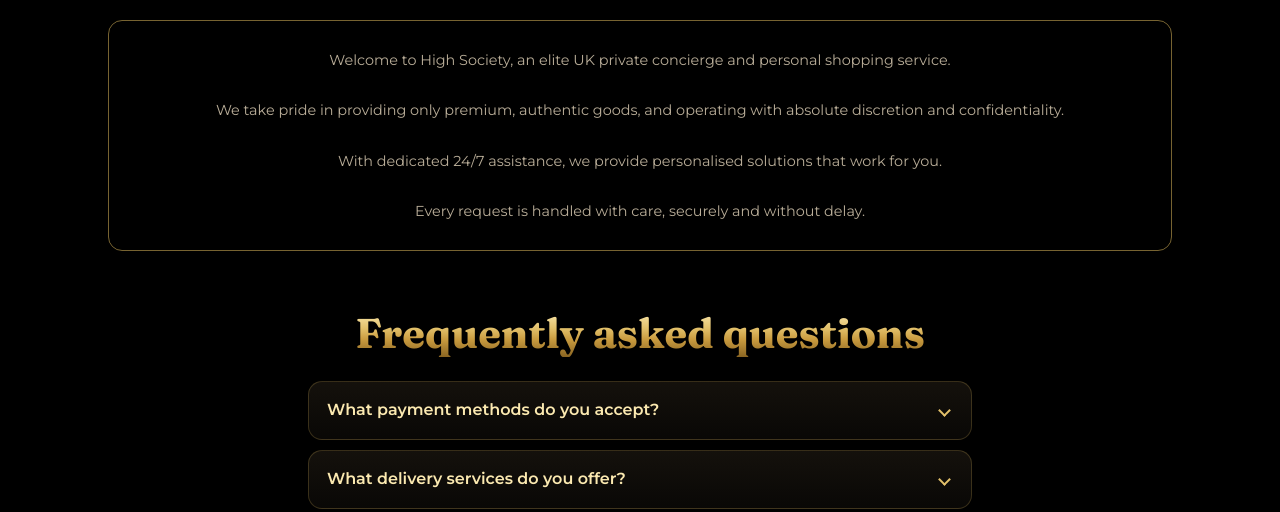
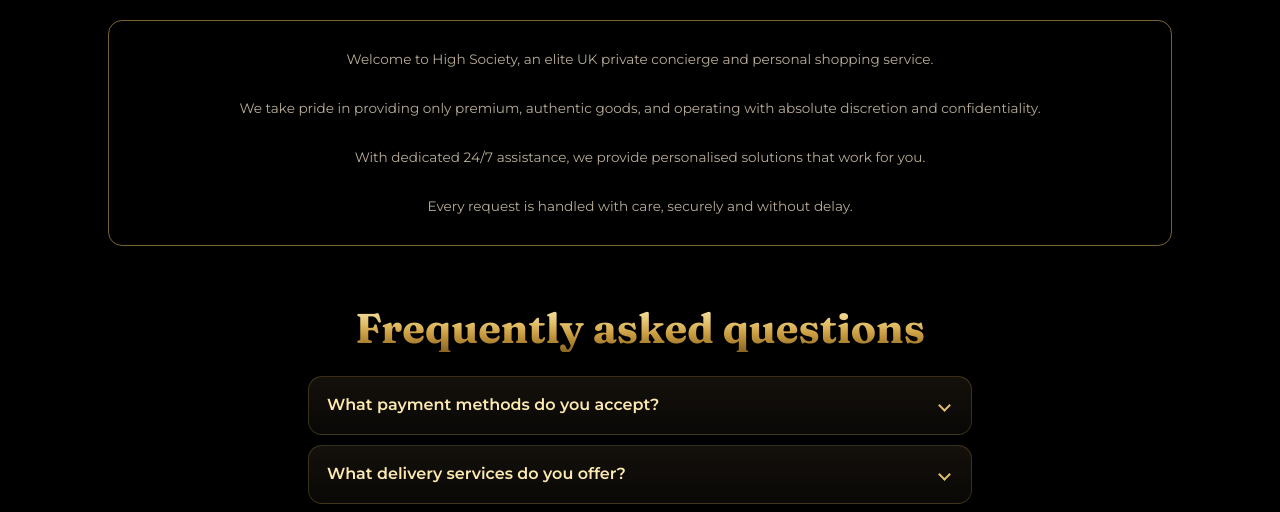
Before and after one commit to high-society-services/HighSociety, a plain HTML site: page index.html in a window 1280 px wide. Shown: the part 569-1081 px from the top of the page. Drawn offline with Linux system fonts and the light colour scheme.

Commit message:
Reduce About text size so each sentence fits inside the frame
Co-Authored-By: Claude Haiku 5.5 <noreply@anthropic.com>
Claude-Session: https://claude.ai/code/session_01SyDCoxD9CQTfw36uXXFtqC

```diff
--- a/styles.css
+++ b/styles.css
@@ -254,7 +254,7 @@ p { margin: 0 0 0.75em; }
 .about-text p { margin: 0; padding: 14px 0; }
 @media (min-width: 900px) { .about-text p { white-space: nowrap; } }
 .about-text {
-  color: var(--muted); font-size: 0.9rem; padding: 14px 22px; border-radius: 14px;
+  color: var(--muted); font-size: 0.85rem; padding: 14px 22px; border-radius: 14px;
   border: 1px solid rgba(217, 180, 90, 0.55); background: transparent;
 }
 
```
